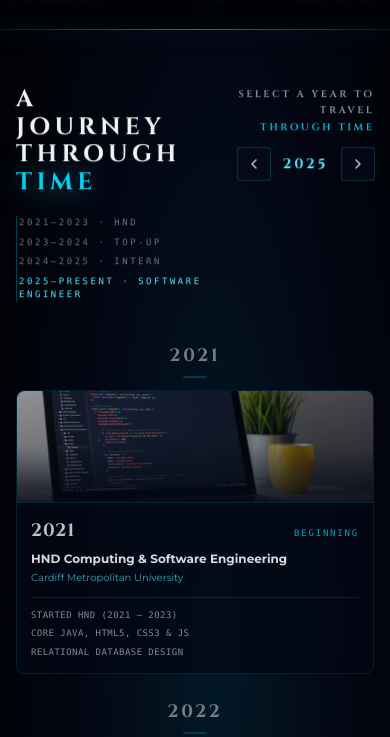
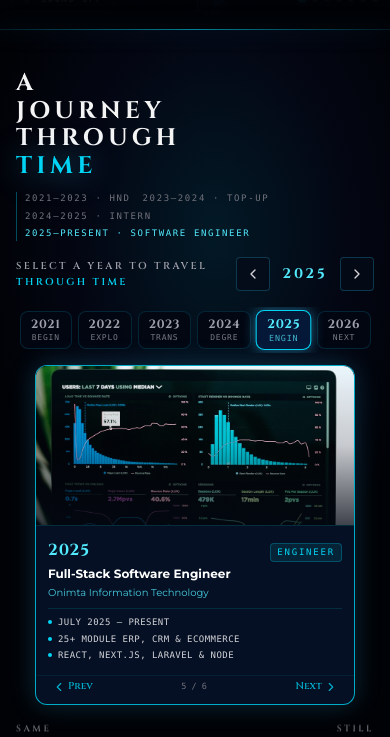
Before and after one commit to Thamalpath/portfolio_thamal, a Next.js app: page / in a window 390 px wide. Shown: the part 815-1552 px from the top of the page. Built offline with nearby package versions, Linux system fonts and the light colour scheme.

Commit message:
feat(journey): add mobile milestone showcase and responsive layout with bottom clearance

```diff
--- a/src/components/Journey.tsx
+++ b/src/components/Journey.tsx
@@ -121,7 +121,7 @@ function MilestoneVisual({
   isActive: boolean;
 }) {
   return (
-    <div className="relative w-full h-28 sm:h-32 overflow-hidden rounded-t-lg bg-[#040914] border-b border-cyan-500/20">
+    <div className="relative w-full h-40 sm:h-36 md:h-32 lg:h-28 xl:h-32 overflow-hidden rounded-t-lg bg-[#040914] border-b border-cyan-500/20">
       <Image
         src={image}
         alt={`${year} - ${chapter}`}
@@ -355,7 +355,7 @@ export function Journey() {
     <section
       ref={sectionRef}
       id="journey"
-      className="relative w-full overflow-hidden bg-[#010206] text-white pt-14 sm:pt-18 pb-8 sm:pb-10 px-4 sm:px-8 md:px-12 flex flex-col border-t border-cyan-950/50 select-none"
+      className="relative w-full overflow-hidden bg-[#010206] text-white pt-10 sm:pt-14 pb-14 sm:pb-20 px-4 sm:px-8 md:px-12 flex flex-col border-t border-cyan-950/50 select-none"
     >
       {/* 1. Atmospheric Background Glow (Synced with Hero Cyan/Sapphire Palette) */}
       <div
@@ -498,10 +498,10 @@ export function Journey() {
             return (
               <line
                 key={`spoke-${idx}`}
-                x1={cx + Math.cos(angle) * 48}
-                y1={cy + Math.sin(angle) * 48}
-                x2={cx + Math.cos(angle) * 236}
-                y2={cy + Math.sin(angle) * 236}
+                x1={Number((cx + Math.cos(angle) * 48).toFixed(2))}
+                y1={Number((cy + Math.sin(angle) * 48).toFixed(2))}
+                x2={Number((cx + Math.cos(angle) * 236).toFixed(2))}
+                y2={Number((cy + Math.sin(angle) * 236).toFixed(2))}
                 stroke="rgba(56, 189, 248, 0.1)"
                 strokeWidth="0.9"
               />
@@ -515,15 +515,15 @@ export function Journey() {
             const isMajor = idx % 5 === 0;
             const r1 = isMajor ? 279 : 286;
             const r2 = 302;
-            const pipX = cx + Math.cos(angle) * 272;
-            const pipY = cy + Math.sin(angle) * 272;
+            const pipX = Number((cx + Math.cos(angle) * 272).toFixed(2));
+            const pipY = Number((cy + Math.sin(angle) * 272).toFixed(2));
             return (
               <g key={`tick-${idx}`}>
                 <line
-                  x1={cx + Math.cos(angle) * r1}
-                  y1={cy + Math.sin(angle) * r1}
-                  x2={cx + Math.cos(angle) * r2}
-                  y2={cy + Math.sin(angle) * r2}
+                  x1={Number((cx + Math.cos(angle) * r1).toFixed(2))}
+                  y1={Number((cy + Math.sin(angle) * r1).toFixed(2))}
+                  x2={Number((cx + Math.cos(angle) * r2).toFixed(2))}
+                  y2={Number((cy + Math.sin(angle) * r2).toFixed(2))}
                   stroke={
                     isMajor
                       ? "rgba(186, 230, 253, 0.72)"
@@ -555,8 +555,8 @@ export function Journey() {
           ].map(({ numeral, deg }) => {
             const rad = (deg * Math.PI) / 180;
             const rNum = 260;
-            const nx = cx + Math.cos(rad) * rNum;
-            const ny = cy + Math.sin(rad) * rNum;
+            const nx = Number((cx + Math.cos(rad) * rNum).toFixed(2));
+            const ny = Number((cy + Math.sin(rad) * rNum).toFixed(2));
             const rot = deg - 90;
             return (
               <text
@@ -739,9 +739,12 @@ export function Journey() {
       </div>
 
       {/* 3. Top Header Row: Left Editorial Title & Right Interactive Prompt */}
-      <div className="relative z-20 w-full max-w-7xl mx-auto flex items-start justify-between gap-6">
+      <div className="relative z-20 w-full max-w-7xl mx-auto flex flex-col sm:flex-row items-start sm:items-center justify-between gap-4 sm:gap-6">
         {/* Top-Left Stacked Editorial Title */}
-        <div ref={leftHeaderRef} className="flex flex-col will-change-transform">
+        <div
+          ref={leftHeaderRef}
+          className="flex flex-col will-change-transform"
+        >
           <h2 className="font-cinzel text-2xl sm:text-3xl md:text-4xl font-bold tracking-[0.18em] leading-[1.15] text-zinc-100 uppercase">
             A
             <br />
@@ -754,7 +757,7 @@ export function Journey() {
             </span>
           </h2>
 
-          <div className="mt-5 pl-0.5 border-l border-cyan-500/40 flex flex-col gap-1.5 text-[9px] sm:text-[10px] font-mono tracking-[0.28em] text-zinc-500 uppercase">
+          <div className="mt-3 sm:mt-5 pl-2 sm:pl-0.5 border-l border-cyan-500/40 flex flex-wrap sm:flex-col gap-x-3 gap-y-1 sm:gap-1.5 text-[9px] sm:text-[10px] font-mono tracking-[0.18em] sm:tracking-[0.28em] text-zinc-500 uppercase">
             <span className={activeIndex <= 1 ? "text-cyan-300" : ""}>
               2021–2023 · HND
             </span>
@@ -773,11 +776,11 @@ export function Journey() {
         {/* Top-Right Interactive Control Prompt */}
         <div
           ref={rightHeaderRef}
-          className="flex flex-col items-end text-right gap-3 will-change-transform"
+          className="flex flex-row sm:flex-col items-center sm:items-end justify-between w-full sm:w-auto text-left sm:text-right gap-3 will-change-transform"
         >
-          <p className="font-cinzel text-[10px] sm:text-xs tracking-[0.26em] text-zinc-400 uppercase leading-relaxed">
+          <p className="font-cinzel text-[10px] sm:text-xs tracking-[0.24em] sm:tracking-[0.26em] text-zinc-400 uppercase leading-relaxed">
             SELECT A YEAR TO TRAVEL
-            <br />
+            <br className="hidden sm:inline" />{" "}
             <span className="text-cyan-400">THROUGH TIME</span>
           </p>
 
@@ -805,9 +808,102 @@ export function Journey() {
         </div>
       </div>
 
-      {/* 4. Stepped Year Headers & Milestone Cards (2021 – 2026) with Uniform Modern Spacing */}
-      <div className="relative z-20 w-full max-w-7xl mx-auto mt-10 lg:mt-20 mb-2">
-        <div className="grid grid-cols-1 sm:grid-cols-2 lg:grid-cols-6 gap-6 sm:gap-5 lg:gap-3 items-start lg:pb-8">
+      {/* 4. Stepped Year Headers & Milestone Cards (2021 – 2026) */}
+      <div className="relative z-20 w-full max-w-7xl mx-auto mt-4 sm:mt-6 lg:mt-16 xl:mt-20 mb-2">
+        {/* MOBILE & TABLET INTERACTIVE MILESTONE SHOWCASE (< lg) */}
+        <div className="lg:hidden w-full flex flex-col items-center">
+          {/* Timeline Year Tabs Scroller */}
+          <div className="w-full flex items-center justify-between sm:justify-center gap-1.5 sm:gap-2.5 overflow-x-auto py-1 px-1 no-scrollbar mb-3">
+            {MILESTONES.map((item, idx) => {
+              const isSelected = idx === activeIndex;
+              return (
+                <button
+                  key={item.year}
+                  type="button"
+                  onClick={() => setActiveIndex(idx)}
+                  className={`flex flex-col items-center px-2.5 sm:px-3.5 py-1 sm:py-1.5 rounded-lg border transition-all duration-300 cursor-pointer ${
+                    isSelected
+                      ? "bg-[#061838] border-cyan-400 text-cyan-300 shadow-[0_0_12px_rgba(56,189,248,0.5)] scale-105"
+                      : "bg-[#030712]/90 border-cyan-950/70 text-zinc-400 hover:text-zinc-200"
+                  }`}
+                >
+                  <span className="font-cinzel text-xs sm:text-sm font-bold tracking-wider">
+                    {item.year}
+                  </span>
+                  <span className="text-[8px] font-mono tracking-widest uppercase opacity-75">
+                    {item.chapter.slice(0, 5)}
+                  </span>
+                </button>
+              );
+            })}
+          </div>
+
+          {/* Active Milestone Card (Fits mobile/tablet viewport without scroll trapping) */}
+          <div className="relative w-full max-w-xs sm:max-w-sm rounded-xl border border-cyan-400/80 bg-[#061126]/95 shadow-[0_0_26px_rgba(56,189,248,0.22)] overflow-hidden">
+            <MilestoneVisual
+              year={activeMilestone.year}
+              chapter={activeMilestone.chapter}
+              image={activeMilestone.image}
+              isActive={true}
+            />
+
+            <div className="p-3 sm:p-3.5">
+              <div className="flex items-baseline justify-between gap-2">
+                <span className="font-cinzel text-base sm:text-lg font-bold tracking-wider text-cyan-300">
+                  {activeMilestone.year}
+                </span>
+                <span className="text-[9px] font-mono tracking-[0.2em] text-cyan-400 uppercase bg-cyan-950/60 px-1.5 py-0.5 rounded border border-cyan-500/30">
+                  {activeMilestone.chapter}
+                </span>
+              </div>
+
+              <h3 className="mt-1 text-xs font-bold text-white leading-snug">
+                {activeMilestone.role}
+              </h3>
+              <p className="text-[10px] text-cyan-300/85 font-medium mt-0.5">
+                {activeMilestone.institution}
+              </p>
+
+              <ul className="mt-2 space-y-0.5 border-t border-cyan-950/80 pt-1.5">
+                {activeMilestone.highlights.map((line, lIdx) => (
+                  <li
+                    key={lIdx}
+                    className="text-[9px] font-mono tracking-wider text-zinc-300 leading-relaxed flex items-center gap-1.5"
+                  >
+                    <span className="w-1 h-1 rounded-full bg-cyan-400 shrink-0" />
+                    <span className="truncate">{line}</span>
+                  </li>
+                ))}
+              </ul>
+            </div>
+
+            {/* Quick Prev / Next controls */}
+            <div className="flex items-center justify-between px-3 pb-2 pt-0.5 text-xs text-zinc-400 border-t border-cyan-950/50">
+              <button
+                type="button"
+                onClick={handlePrev}
+                className="inline-flex items-center gap-0.5 text-[10px] font-cinzel text-cyan-400/80 hover:text-cyan-300 py-0.5 px-1 cursor-pointer"
+              >
+                <ChevronLeft className="w-3.5 h-3.5" />
+                <span>Prev</span>
+              </button>
+              <span className="text-[8.5px] font-mono text-zinc-500">
+                {activeIndex + 1} / {MILESTONES.length}
+              </span>
+              <button
+                type="button"
+                onClick={handleNext}
+                className="inline-flex items-center gap-0.5 text-[10px] font-cinzel text-cyan-400/80 hover:text-cyan-300 py-0.5 px-1 cursor-pointer"
+              >
+                <span>Next</span>
+                <ChevronRight className="w-3.5 h-3.5" />
+              </button>
+            </div>
+          </div>
+        </div>
+
+        {/* DESKTOP STEPPED CASCADE (lg: and above) */}
+        <div className="hidden lg:grid lg:grid-cols-6 gap-3 items-start lg:pb-8">
           {MILESTONES.map((item, idx) => {
             const isActive = idx === activeIndex;
             return (
```
